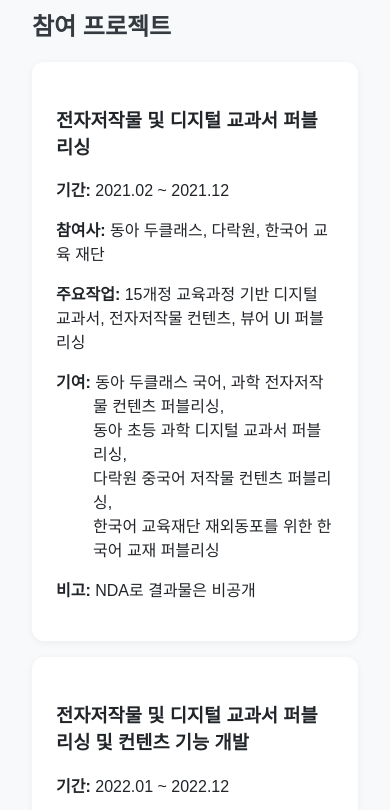
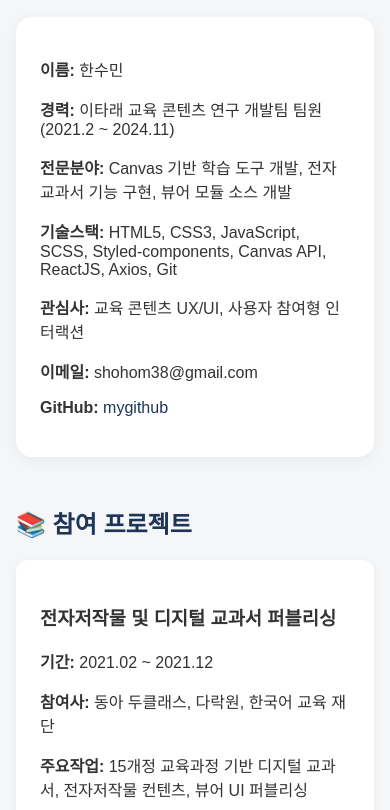
Before and after one commit to shohom38/portfolio, a plain HTML site: page index.html in a window 390 px wide. Shown: the part 114-924 px from the top of the page. Drawn offline with Linux system fonts and the light colour scheme.

Commit message:
style changed

```diff
--- a/css/style.css
+++ b/css/style.css
@@ -1,18 +1,36 @@
+@charset "utf-8";
+
+:root {
+    --primary-color: #1d3557;
+    --accent-color: #457b9d;
+    --bg-color: #f4f6f8;
+    --card-bg: #ffffff;
+    --text-color: #333333;
+}
+
 body {
     font-family: Arial, sans-serif;
-    background-color: #f8f9fa;
+    background-color: var(--bg-color);
     margin: 0;
     padding: 2rem;
-    color: #212529;
+    color: var(--text-color);
 }
 h1, h2 {
-    color: #343a40;
+    color: var(--primary-color);
+    margin-top: 0;
+}
+a {
+    color: #1d3557;
+    text-decoration: none;
+}
+a:hover {
+    text-decoration: underline;
 }
 .section {
     margin-bottom: 3rem;
 }
 .project-card {
-    background: white;
+    background: var(--card-bg);
     border-radius: 12px;
     box-shadow: 0 2px 8px rgba(0, 0, 0, 0.05);
     padding: 1.5rem;
@@ -21,6 +39,18 @@ h1, h2 {
 .contribution {
     margin-left: 37px;
     text-indent: -37px;
+}
+.card {
+    background: var(--card-bg);
+    border-radius: 16px;
+    box-shadow: 0 4px 16px rgba(0, 0, 0, 0.05);
+    padding: 2rem;
+    margin-top: 1rem;
+    transition: transform 0.2s ease, box-shadow 0.2s ease;
+}
+.card:hover {
+    transform: translateY(-4px);
+    box-shadow: 0 6px 20px rgba(0, 0, 0, 0.1);
 }
 .demo-link {
     display: inline-block;
@@ -130,3 +160,27 @@ h1, h2 {
     cursor: pointer;
     margin: 0.5rem;
 }
+
+@media (max-width: 768px) {
+    body {
+    padding: 1rem;
+    }
+
+    .card {
+    padding: 1.5rem;
+    }
+
+    .drop-zone {
+    width: 100%;
+    max-width: 300px;
+    height: auto;
+    line-height: normal;
+    padding: 1rem;
+    }
+
+    .drag-item {
+    display: block;
+    width: 100%;
+    text-align: center;
+    }
+}
--- a/index.html
+++ b/index.html
@@ -5,12 +5,24 @@
   <meta name="viewport" content="width=device-width, initial-scale=1.0" />
   <link href="./css/style.css" rel="stylesheet" type="text/css" />
   <title>한수민 포트폴리오</title>
+  <link href="https://fonts.googleapis.com/css2?family=Inter:wght@400;600;700&display=swap" rel="stylesheet">
 </head>
 <body>
   <h1>한수민 포트폴리오</h1>
-
   <div class="section">
-    <h2>참여 프로젝트</h2>
+    <h2>👋 About Me</h2>
+    <div class="card">
+      <p><strong>이름:</strong> 한수민</p>
+      <p><strong>경력:</strong> 이타래 교육 콘텐츠 연구 개발팀 팀원 (2021.2 ~ 2024.11)</p>
+      <p><strong>전문분야:</strong> Canvas 기반 학습 도구 개발, 전자교과서 기능 구현, 뷰어 모듈 소스 개발</p>
+      <p><strong>기술스택:</strong> HTML5, CSS3, JavaScript, SCSS, Styled-components, Canvas API, ReactJS, Axios, Git</p>
+      <p><strong>관심사:</strong> 교육 콘텐츠 UX/UI, 사용자 참여형 인터랙션</p>
+      <p><strong>이메일:</strong> shohom38@gmail.com</p>
+      <p><strong>GitHub:</strong> <a href="https://github.com/shohom38" target="_blank">mygithub</a></p>
+    </div>
+  </div>
+  <div class="section">
+    <h2>📚 참여 프로젝트</h2>
     <div class="project-card">
       <h3>전자저작물 및 디지털 교과서 퍼블리싱</h3>
       <p><strong>기간:</strong> 2021.02 ~ 2021.12</p>
@@ -80,7 +92,7 @@
   </div>
 
   <div class="section">
-    <h2>데모</h2>
+    <h2>🎮 인터랙션 데모</h2>
     <div class="project-card">
       <h3>칠판 기능 (Canvas 기반 그림 그리기)</h3>
       <div class="toolbar">
```
